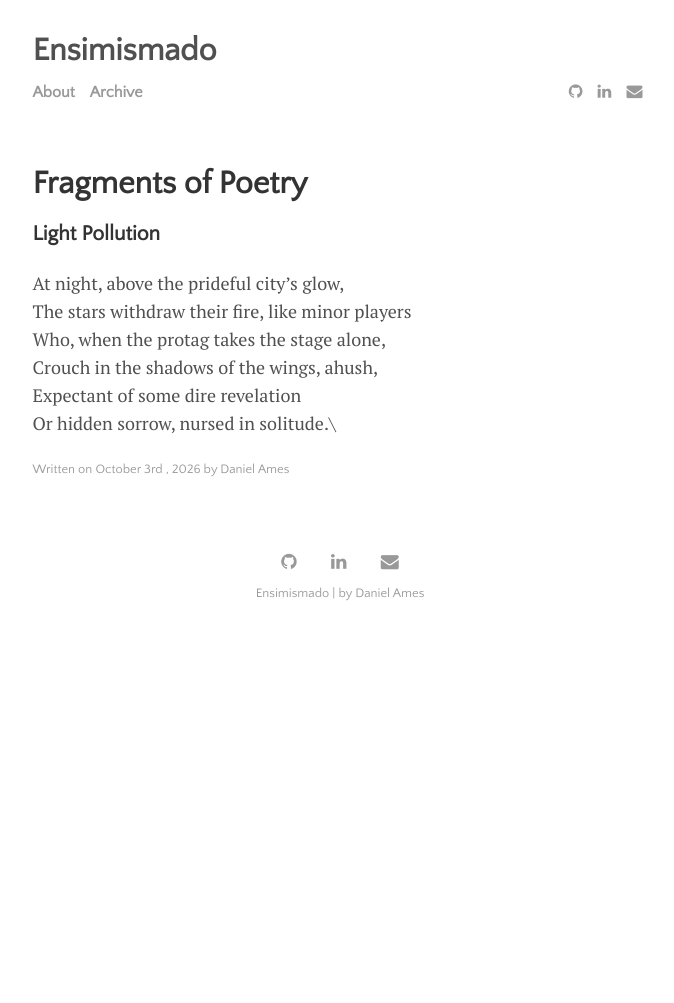
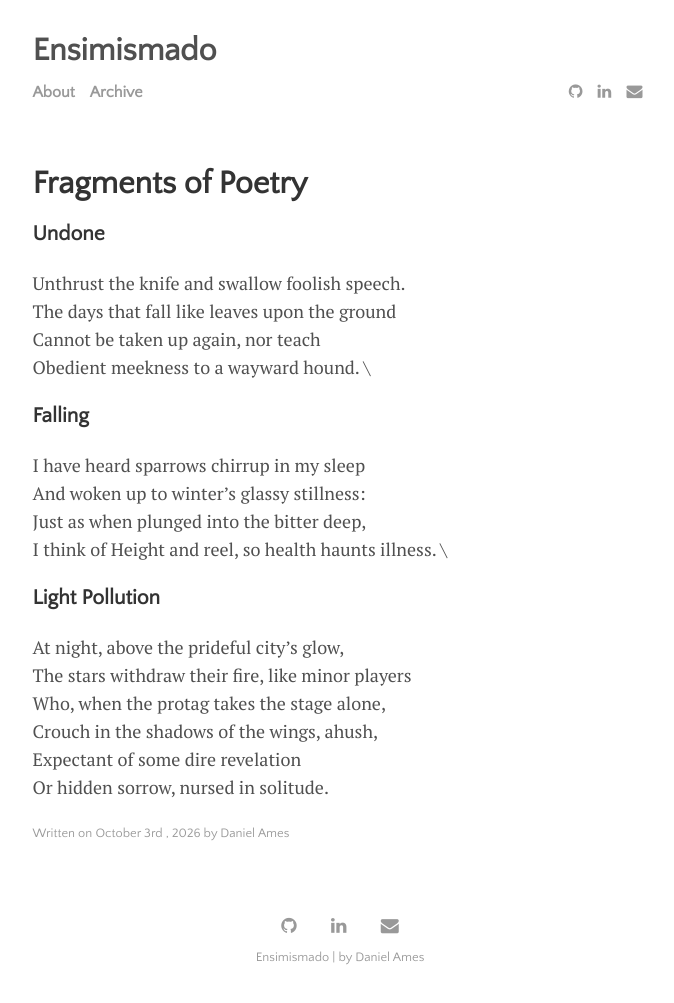
Before and after one commit to DanielAmes/DanielAmes.github.io, a Jekyll site: the page built from _posts/2026-10-03-fragmentsofpoetry.md, in a window 1280 px wide. Shown: the whole page, without its empty margins (300-974 px from the left). Built offline with Jekyll 4.4.1, drawn with Linux system fonts in a browser that asks for light colours; before the commit the page ends 900 px from its top, so only the background shows below that.

Commit message:
Added two more fragments

```diff
--- a/_posts/2026-10-03-fragmentsofpoetry.md
+++ b/_posts/2026-10-03-fragmentsofpoetry.md
@@ -7,6 +7,20 @@ tags: [documentation,sample]
 hide_related_posts: true
 ---
 
+### Undone
+
+Unthrust the knife and swallow foolish speech. \\
+The days that fall like leaves upon the ground \\
+Cannot be taken up again, nor teach \\
+Obedient meekness to a wayward hound. \\
+
+### Falling
+
+I have heard sparrows chirrup in my sleep \\
+And woken up to winter's glassy stillness: \\
+Just as when plunged into the bitter deep, \\
+I think of Height and reel, so health haunts illness. \\
+
 ### Light Pollution
 
 At night, above the prideful city's glow, \\
@@ -14,4 +28,4 @@ The stars withdraw their fire, like minor players \\
 Who, when the protag takes the stage alone, \\
 Crouch in the shadows of the wings, ahush, \\
 Expectant of some dire revelation \\
-Or hidden sorrow, nursed in solitude.\\
+Or hidden sorrow, nursed in solitude.
```
